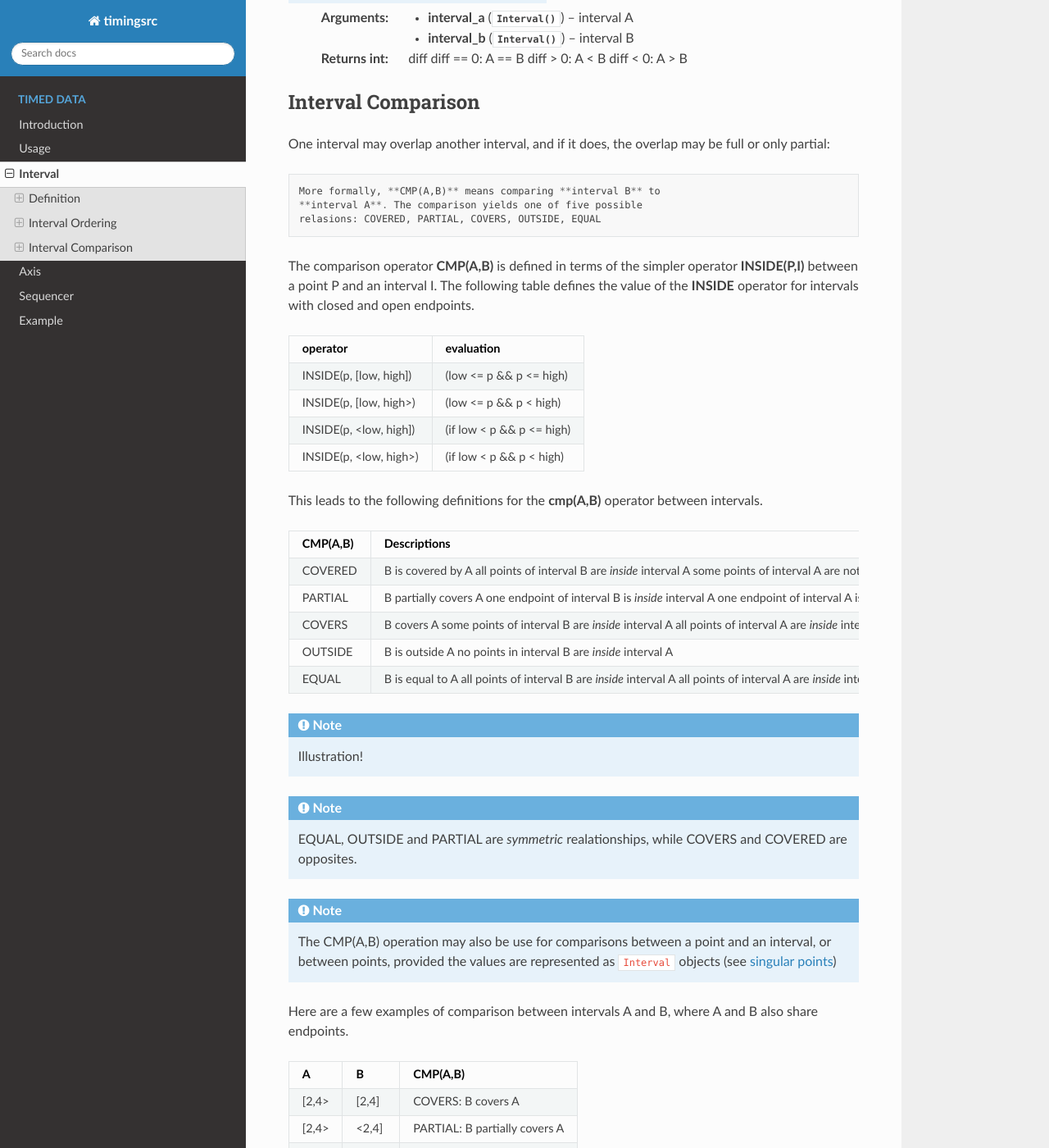
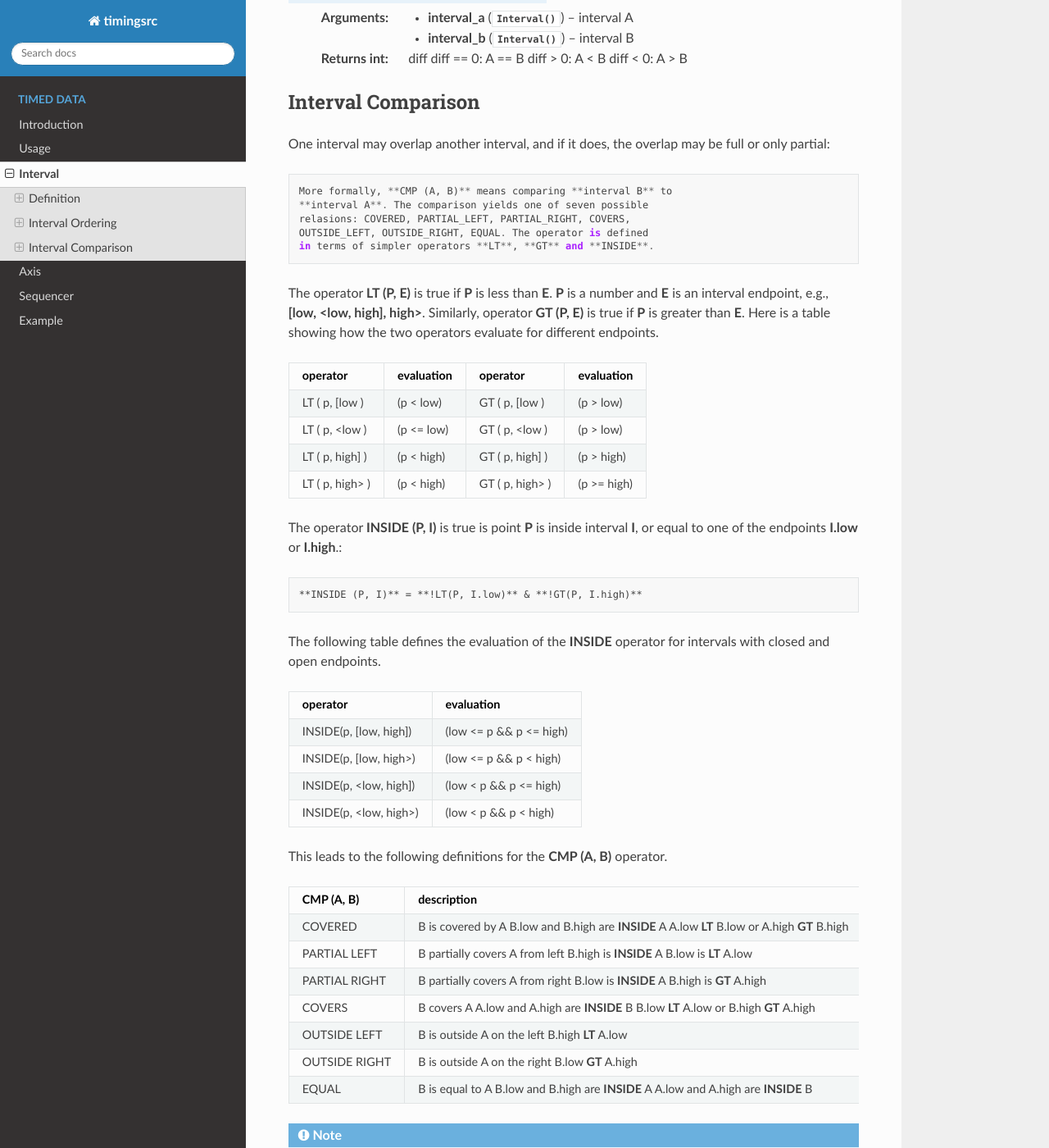
Before and after one commit to ingararntzen/timingdocs, a Sphinx documentation site: the page built from docs/source/timeddata/interval.rst, in a window 1280 px wide and 1400 px high, scrolled down 2539 px. Shown: the whole window at 82% size. Built offline with Sphinx 7.4.7 and the Read the Docs theme 2.0.0, drawn with Linux system fonts in a browser that asks for light colours; some of the changed text lies outside the part shown.

Commit message:
completed definitions in interval comparison

```diff
--- a/docs/source/timeddata/interval.rst
+++ b/docs/source/timeddata/interval.rst
@@ -156,13 +156,35 @@ Interval Comparison
 One interval may overlap another interval, and if it does, the overlap
 may be full or only partial::
 
-    More formally, **CMP(A,B)** means comparing **interval B** to
-    **interval A**. The comparison yields one of five possible
-    relasions: COVERED, PARTIAL, COVERS, OUTSIDE, EQUAL
+    More formally, **CMP (A, B)** means comparing **interval B** to
+    **interval A**. The comparison yields one of seven possible
+    relasions: COVERED, PARTIAL_LEFT, PARTIAL_RIGHT, COVERS,
+    OUTSIDE_LEFT, OUTSIDE_RIGHT, EQUAL. The operator is defined
+    in terms of simpler operators **LT**, **GT** and **INSIDE**.
 
-The comparison operator **CMP(A,B)** is defined in terms of the simpler
-operator **INSIDE(P,I)** between a point P and an interval I. The
-following table defines the value of the **INSIDE** operator for
+
+The operator **LT (P, E)** is true if **P** is less than **E**.
+**P** is a number and **E** is an interval endpoint, e.g.,
+**[low, <low, high], high>**. Similarly, operator **GT (P, E)** is
+true if **P** is greater than **E**. Here is a table showing how
+the two operators evaluate for different endpoints.
+
+===============  ===========  ===============  ===========
+operator         evaluation   operator         evaluation
+===============  ===========  ===============  ===========
+LT ( p, [low )   (p < low)    GT ( p, [low )   (p > low)
+LT ( p, <low )   (p <= low)   GT ( p, <low )   (p > low)
+LT ( p, high] )  (p < high)   GT ( p, high] )  (p > high)
+LT ( p, high> )  (p < high)   GT ( p, high> )  (p >= high)
+===============  ===========  ===============  ===========
+
+The operator **INSIDE (P, I)** is true is point **P** is inside
+interval **I**, or equal to one of the endpoints **I.low**
+or **I.high**.::
+
+    **INSIDE (P, I)** = **!LT(P, I.low)** & **!GT(P, I.high)**
+
+The following table defines the evaluation of the **INSIDE** operator for
 intervals with closed and open endpoints.
 
 ======================  =============================
@@ -170,35 +192,42 @@ operator                evaluation
 ======================  =============================
 INSIDE(p, [low, high])  (low <= p && p <= high)
 INSIDE(p, [low, high>)  (low <= p && p < high)
-INSIDE(p, <low, high])  (if low < p && p <= high)
-INSIDE(p, <low, high>)  (if low < p && p < high)
+INSIDE(p, <low, high])  (low < p && p <= high)
+INSIDE(p, <low, high>)  (low < p && p < high)
 ======================  =============================
 
-This leads to the following definitions for the **cmp(A,B)** operator
-between intervals.
+This leads to the following definitions for the **CMP (A, B)**
+operator.
 
-+----------+--------------------------------------------------------+
-| CMP(A,B) | Descriptions                                           |
-+==========+========================================================+
-| COVERED  | B is covered by A                                      |
-|          | all points of interval B are *inside* interval A       |
-|          | some points of interval A are not *inside* interval B  |
-+----------+--------------------------------------------------------+
-| PARTIAL  | B partially covers A                                   |
-|          | one endpoint of interval B is *inside* interval A      |
-|          | one endpoint of interval A is *inside* interval B      |
-+----------+--------------------------------------------------------+
-| COVERS   | B covers A                                             |
-|          | some points of interval B are *inside* interval A      |
-|          | all points of interval A are *inside* interval B       |
-+----------+--------------------------------------------------------+
-| OUTSIDE  | B is outside A                                         |
-|          | no points in interval B are *inside* interval A        |
-+----------+--------------------------------------------------------+
-| EQUAL    | B is equal to A                                        |
-|          | all points of interval B are *inside* interval A       |
-|          | all points of interval A are *inside* interval B       |
-+----------+--------------------------------------------------------+
++------------+--------------------------------------------------------+
+| CMP (A, B) | description                                            |
++============+========================================================+
+| COVERED    | B is covered by A                                      |
+|            | B.low and B.high are **INSIDE** A                      |
+|            | A.low **LT** B.low or A.high **GT** B.high             |
++------------+--------------------------------------------------------+
+| PARTIAL    | B partially covers A from left                         |
+| LEFT       | B.high is **INSIDE** A                                 |
+|            | B.low is **LT** A.low                                  |
++------------+--------------------------------------------------------+
+| PARTIAL    | B partially covers A from right                        |
+| RIGHT      | B.low is **INSIDE** A                                  |
+|            | B.high is **GT** A.high                                |
++------------+--------------------------------------------------------+
+| COVERS     | B covers A                                             |
+|            | A.low and A.high are **INSIDE** B                      |
+|            | B.low **LT** A.low or B.high **GT** A.high             |
++------------+--------------------------------------------------------+
+| OUTSIDE    | B is outside A on the left                             |
+| LEFT       | B.high **LT** A.low                                    |
++------------+--------------------------------------------------------+
+| OUTSIDE    | B is outside A on the right                            |
+| RIGHT      | B.low **GT** A.high                                    |
++------------+--------------------------------------------------------+
+| EQUAL      | B is equal to A                                        |
+|            | B.low and B.high are **INSIDE** A                      |
+|            | A.low and A.high are **INSIDE** B                      |
++------------+--------------------------------------------------------+
 
 ..  note::
 
@@ -206,44 +235,44 @@ between intervals.
 
 ..  note::
 
-    EQUAL, OUTSIDE and PARTIAL are *symmetric* realationships, while
-    COVERS and COVERED are opposites.
-
-..  note::
-
-    The CMP(A,B) operation may also be use for comparisons between a
+    The **CMP (A, B)** operation may also be use for comparisons between a
     point and an interval, or between points, provided the values
     are represented as ``Interval`` objects
     (see :ref:`singular points <interval-definition>`)
 
 
-Here are a few examples of comparison between intervals A and B, where
-A and B also share endpoints.
+Here are a few examples of comparison between intervals A and B.
 
-======  ======  ==============================
-A       B       CMP(A,B)
-======  ======  ==============================
+======  ======  ===============================================
+A       B       CMP (A, B)
+======  ======  ===============================================
 [2,4>   [2,4]   COVERS: B covers A
-[2,4>   <2,4]   PARTIAL: B partially covers A
+[2,4>   <2,4]   PARTIAL_RIGHT: B partially covers A from right
 [2,4>   [2,4>   EQUAL: B is equal to A
 [2,4>   <2,4>   COVERED: B is covered by A
-======  ======  ==============================
+[2,4>   <1,3>   PARTIAL_LEFT: B partially covers A from lef
+[2,4>   <1,2>   OUTSIDE_LEFT: B is outside A on the left
+[2,4>   [4]     OUTSIDE_RIGHT: B is outside A on the right
+======  ======  ===============================================
 
 
 Api
 """"""""""""""""""""""""""""""""""""""""""""""""""""""""""""""""""""""""
 
-The five comparison relations are represented by integer values as follows:
+The seven comparison relations defined by **CMP (A, B)** are
+represented by integer values as follows:
 
-========  =====
-relation  value
-========  =====
-COVERED   1
-PARTIAL   2
-COVERS    3
-OUTSIDE   4
-EQUAL     5
-========  =====
+==============  =====
+relation        value
+==============  =====
+COVERED         1
+PARTIAL_LEFT    2
+PARTIAL_RIGHT   3
+COVERS          4
+OUTSIDE_LEFT    5
+OUTSIDE_RIGHT   6
+EQUAL           7
+==============  =====
 
 
 ..  js:method:: interval.inside(p)
```
Also changed, not shown: other parts of docs/source/timeddata/interval.rst (+1 -1 lines), docs/source/timeddata/axis.rst (+12 -10 lines).
